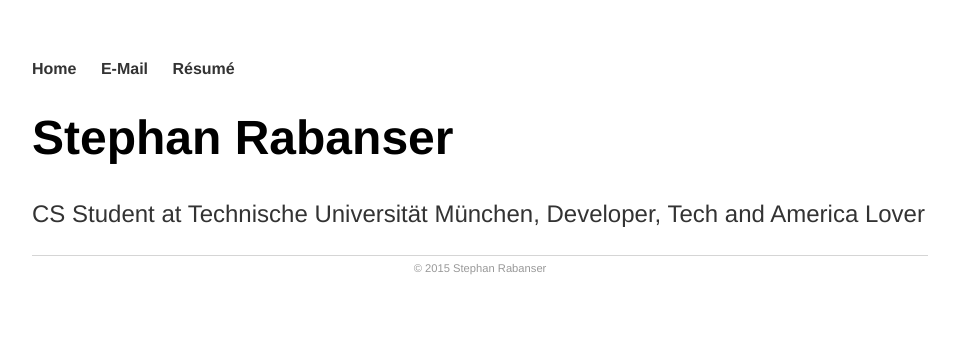
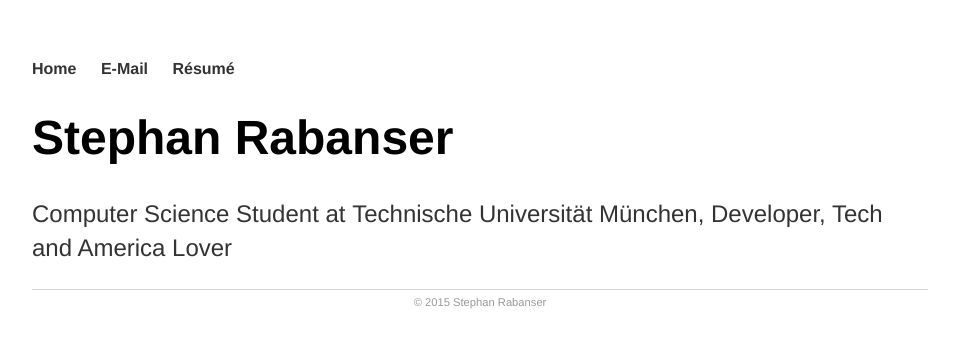
Before and after one commit to steverab/steverab.github.io, a Jekyll site: the page built from index.html, in a window 1280 px wide. Shown: the top 348 px of the page, without its empty margins (160-1119 px from the left). Built offline with Jekyll 4.4.1, drawn with Linux system fonts in a browser that asks for light colours; some web fonts are replaced.

Commit message:
Add uni link

```diff
--- a/index.html
+++ b/index.html
@@ -4,5 +4,5 @@ title: Stephan Rabanser
 ---
 <div class="blurb">
 	<h1>Stephan Rabanser</h1>
-	<p>CS Student at Technische Universit&auml;t M&uuml;nchen, Developer, Tech and America Lover</p>
+	<p>Computer Science Student at <a href="http://www.tum.de/en/homepage/">Technische Universit&auml;t M&uuml;nchen</a>, Developer, Tech and America Lover</p>
 </div><!-- /.blurb -->
```
